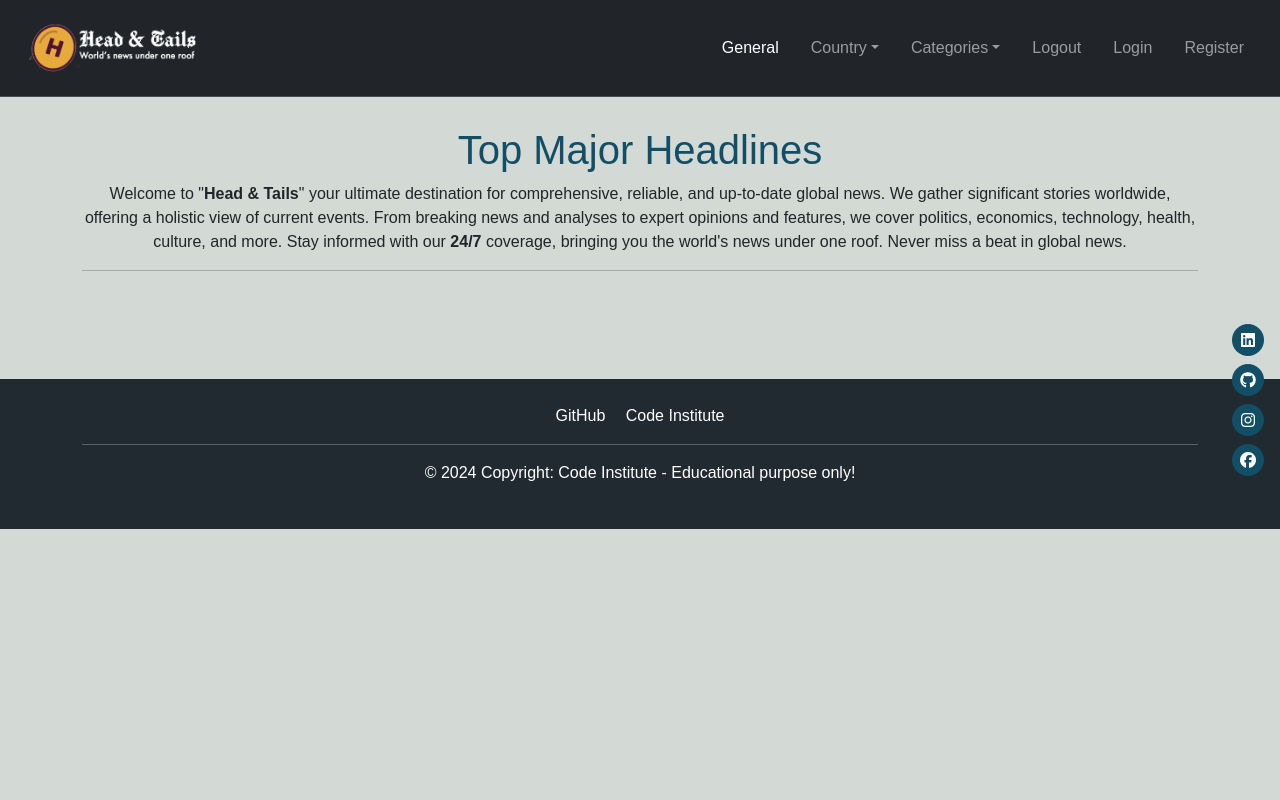
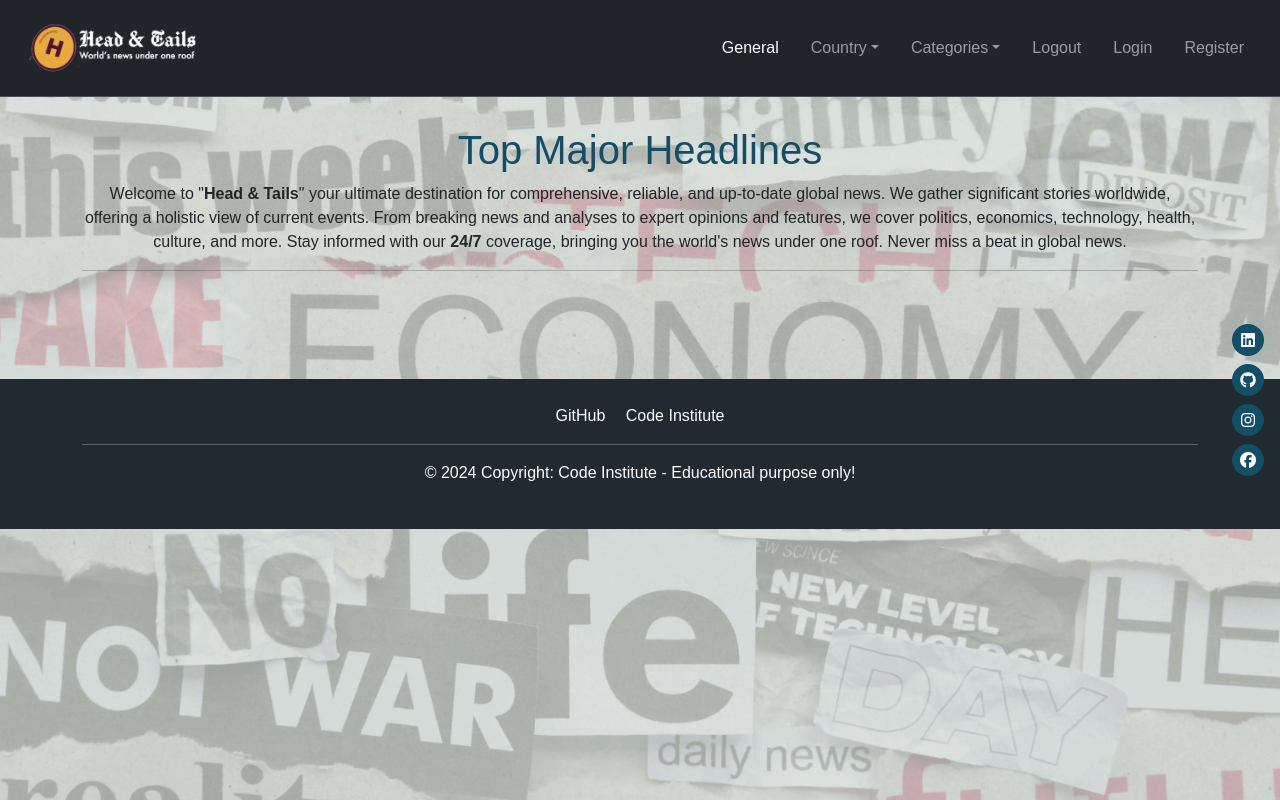
Before and after one commit to Kamal-Kohli/kahabr, a Django app: page / in a window 1280 px wide. Run offline with Django 4.2, Linux system fonts and the light colour scheme; data that the repository does not hold is empty; some libraries are stand-ins or nearby versions.

Commit message:
add background images in body

```diff
--- a/news/static/css/home.css
+++ b/news/static/css/home.css
@@ -2,8 +2,16 @@ body.custom-bg {
     font-family: Arial, sans-serif;
     margin: 0;
     padding: 0;
-    padding-top: 70px; /* Ensure content is not hidden behind the fixed navbar */
+    padding-top: 70px;
     background-color: #d3d9d4;
+}
+
+.custom-bg {
+    background-image: url('../images/bgimg.webp');
+    background-size: cover;
+    background-position: center;
+    background-repeat: repeat;
+    height: 100vh;
 }
 
 h1 {
```
